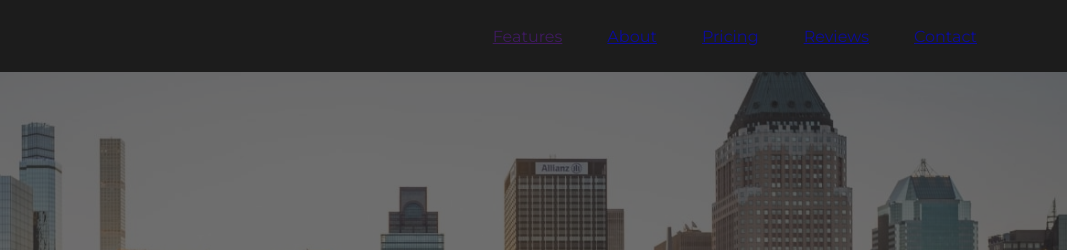
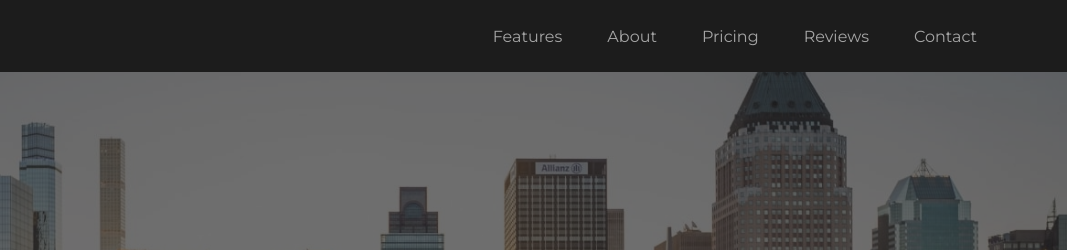
Before and after one commit to eglebm/darbas_baigiamasis, a website: page index.html in a window 1280 px wide. Shown: the top 250 px of the page, 213-1280 px from the left. Drawn offline with nearby package versions, Linux system fonts and the light colour scheme; no server answers.

Commit message:
header in process

```diff
--- a/css/src/global.scss
+++ b/css/src/global.scss
@@ -1,6 +1,10 @@
 * {
     box-sizing: border-box;
     margin: 0;
+}
+
+html {
+    scroll-behavior: smooth;
 }
 
 body {
--- a/css/src/header.scss
+++ b/css/src/header.scss
@@ -20,11 +20,19 @@ header {
                 padding: 0;
 
                 li {
-                    color: #fff;
-                    opacity: 0.6;
-
                     &:not(:last-child) {
                         margin-right: 45px;
+                    }
+
+                    a {
+                        text-decoration: none;
+                        color: #fff;
+                        opacity: 0.6;
+                        transition: ease-in-out;
+
+                        &:hover {
+                            opacity: 1;
+                        }
                     }
                 }
             }
```
Also changed, not shown: css/style.css.
